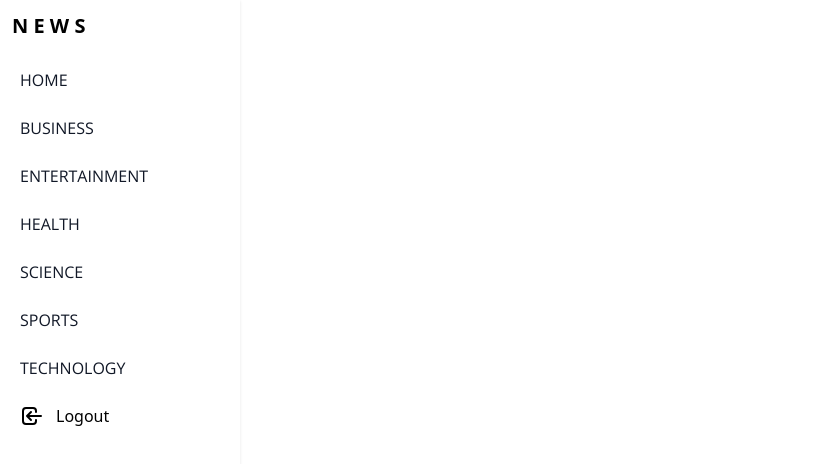
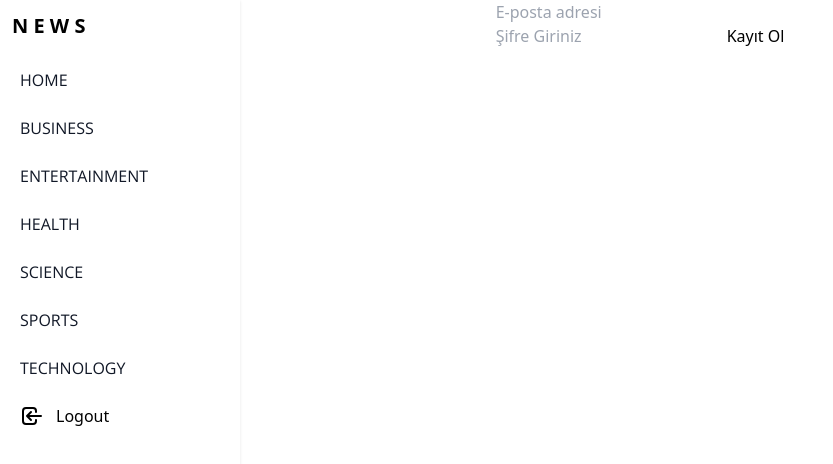
Before and after one commit to WNurselam/news-app, a React (Vite) app: page /register in a window 1280 px wide. Shown: the top 464 px of the page, without its empty margins (0-833 px from the left). Built offline with nearby package versions, Linux system fonts and the light colour scheme; a web font is replaced by a local one.

Commit message:
Creating login,register,logout with firebase

```diff
--- a/package.json
+++ b/package.json
@@ -10,10 +10,13 @@
   },
   "dependencies": {
     "axios": "^1.3.5",
+    "firebase": "^9.19.1",
     "flowbite": "^1.6.4",
     "flowbite-react": "^0.4.3",
+    "process": "^0.11.10",
     "react": "^18.2.0",
     "react-dom": "^18.2.0",
+    "react-hot-toast": "^2.4.0",
     "react-icons": "^4.8.0",
     "react-query": "^3.39.3",
     "react-router-dom": "^6.10.0",
@@ -26,6 +29,7 @@
     "@vitejs/plugin-react": "^3.1.0",
     "autoprefixer": "^10.4.14",
     "postcss": "^8.4.21",
+    "react-error-overlay": "^6.0.9",
     "tailwindcss": "^3.3.1",
     "vite": "^4.2.0"
   }
--- a/src/App.jsx
+++ b/src/App.jsx
@@ -14,7 +14,8 @@ import Science from "./pages/Science";
 import Sports from "./pages/Sports";
 import Technology from "./pages/Technology";
 import Sidebar from "./components/SideBar";
-
+import Register from "./components/auth/Register";
+import { Toaster } from "react-hot-toast";
 
 
 function App() {
@@ -23,11 +24,22 @@ function App() {
       <Sidebar />
       <div className="md:flex-grow">
         <Routes>
+          <Route path="/register" element={<Register />} />
           <Route path="/" element={<Home />} />
           <Route path="/business" element={<Business />} />
           <Route path="/entertainment" element={<Entertainment />} />
+          <Route path="/health" element={<Health />} />
+          <Route path="/science" element={<Science />} />
+          <Route path="/sports" element={<Sports />} />
+          <Route path="/technology" element={<Technology />} />
         </Routes>
       </div>
+      <Toaster
+      position="top-right"
+      toastOptions={{
+        duration: 2000,
+      }}
+/>
     </div>
   );
 }
--- /dev/null
+++ b/src/components/auth/Register.jsx
@@ -0,0 +1,26 @@
+import React from 'react'
+import { useState } from 'react'
+import { register } from '../../firebase'
+
+const Register = () => {
+    const [email, setEmail] = useState("")
+    const [password, setPassword] = useState("")
+
+    const handleSubmit = async (e) => {
+        e.preventDefault();
+        const user = await register(email, password);
+        console.log(user);
+
+    }
+    return (
+        <div className='flex justify-center items-center'>
+            <form onSubmit={handleSubmit}>
+                <input className='input' type='text' placeholder='E-posta adresi' value={email} onChange={e => setEmail(e.target.value)} /> <br />
+                <input type='password' placeholder='Şifre Giriniz' onChange={e => setPassword(e.target.value)} />
+                <button disabled={!email || !password} type='submit'> Kayıt Ol</button>
+            </form>
+        </div>
+    )
+}
+
+export default Register
--- /dev/null
+++ b/src/firebase.jsx
@@ -0,0 +1,48 @@
+import { initializeApp } from "firebase/app";
+import {getAuth,createUserWithEmailAndPassword,signInWithEmailAndPassword,signOut} from 'firebase/auth'
+import { toast } from "react-hot-toast";
+
+
+
+const firebaseConfig = {
+    apiKey: "AIzaSyBYJ6q8xVJay-jAEuinKA-xalwPzWPsKEc",
+    authDomain: "news-app-c7cba.firebaseapp.com",
+    projectId: "news-app-c7cba",
+    storageBucket: "news-app-c7cba.appspot.com",
+    messagingSenderId: "759173888750",
+    appId: "1:759173888750:web:1d3f596bd7ad97cf70d1ff"
+};
+
+const app = initializeApp(firebaseConfig);
+const auth = getAuth();
+
+export const register = async (email,password) => {
+    try {
+        const {user} = await createUserWithEmailAndPassword(auth,email,password)
+        return user;
+    } catch (error) {
+        toast.error(error.message);
+    }
+
+}
+
+export const login = async (email,password) => {
+    try {
+        const {user} = await signInWithEmailAndPassword(auth,email,password);
+        return user;
+    } catch (error) {
+        toast.error(error.message);
+    }
+
+}
+
+export const logout = async () => {
+    try {
+        await signOut()
+        return true
+    } catch (error) {
+        toast.error(error.message);
+    }
+}
+
+export default app;
```
Also changed, not shown: src/components/auth/Login.jsx (added), 2 other files (tests, documents, lock files or other folders).
